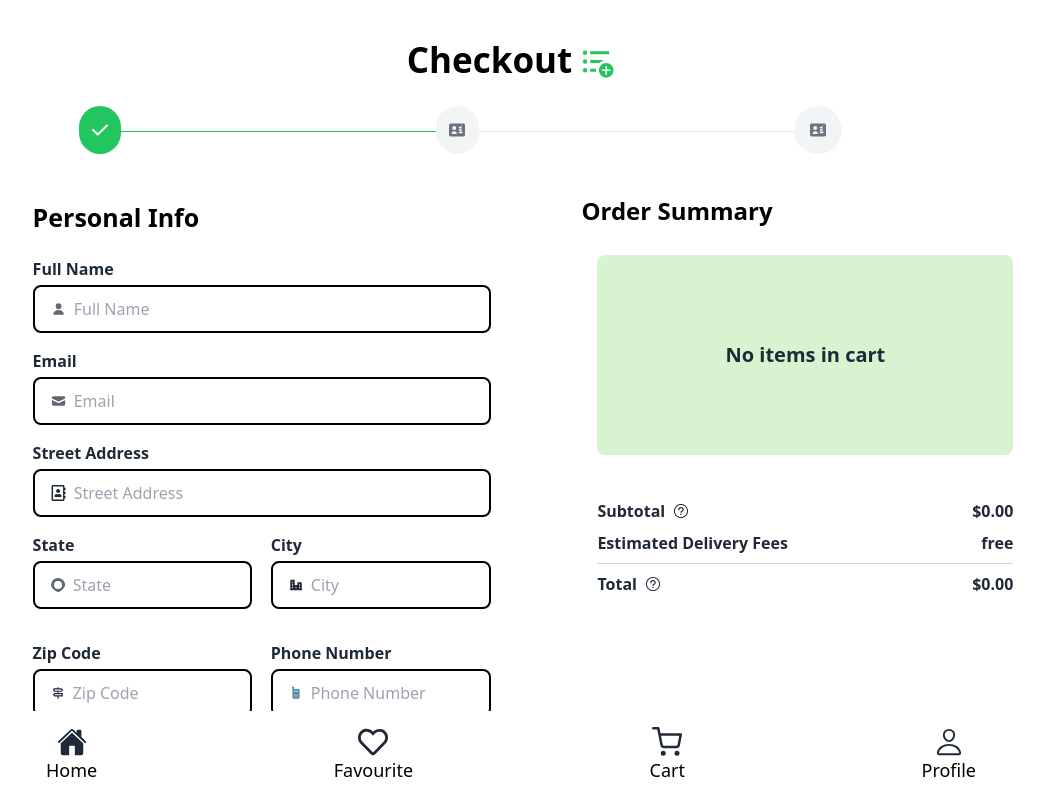
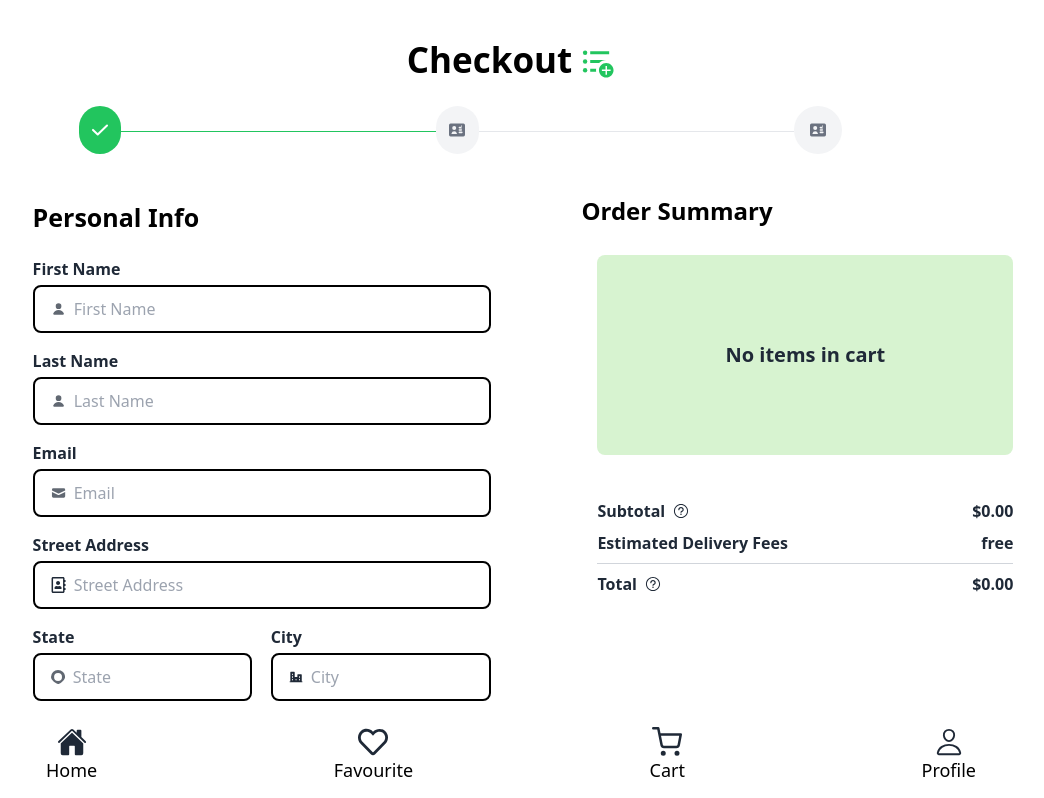
Before and after one commit to Brielle28/FreshFinds, a React (Vite) app: page /CheckOut in a window 1280 px wide. Shown: the top 798 px of the page, without its empty margins (129-1173 px from the left). Built offline with nearby package versions, Linux system fonts and the light colour scheme.

Commit message:
Personal info form bug fix

```diff
--- /dev/null
+++ b/src/Components/CheckOut/CheckoutOrderConfirmationAndOrderSummary.jsx
@@ -0,0 +1,18 @@
+import OrderSummary from "../CheckOut/OrderSummary";
+import OrderConfirmation from "./OrderConfirmation";
+const CheckoutOrderConfirmationAndOrderSummary = () => {
+  return (
+    <>
+     <div className="flex flex-col-reverse md:flex-row items-start justify-center w-[100%] mt-20 gap-[10px] md:gap-0 lg:gap-0">
+      <div className=" md:w-[46%]">
+        <OrderConfirmation/>
+      </div>
+      <div className=" md:w-[35%]">
+        <OrderSummary />
+      </div>
+    </div>
+    </>
+  )
+}
+
+export default CheckoutOrderConfirmationAndOrderSummary
--- a/src/Components/CheckOut/OrderConfirmation.jsx
+++ b/src/Components/CheckOut/OrderConfirmation.jsx
@@ -5,10 +5,43 @@ const OrderConfirmation = () => {
   const { handlePreviousStep } = useContext(UserContext);
   return (
     <>
-      <div className="flex flex-col items-center justify-center w-full mt-10">
-        <h1>OrderConfirmation</h1>
-        <button> Order </button>
-        <button onClick={handlePreviousStep} className="bg-green-500 p-5 rounded-[20px] text-white" > Previous </button>
+      <div className="flex flex-col items-start justify-start w-full md:px-0 px-5 bg-white rounded-lg md:w-[100%]">
+        <h2 className="mt-4 text-lg font-bold text-black sm:text-xl lg:text-2xl">
+          Order Confirmation
+        </h2>
+        {/* <p className="font-thin text-[23px] mt-1">
+          Checkyour information
+        </p> */}
+        <form className="flex flex-col items-start justify-start w-[80%] mt-5 ">
+          <div className="flex items-center justify-between w-full">
+            <div>
+              <p>
+                first name
+              </p>
+              <p>
+                Nnadozie
+              </p>
+            </div>
+            <div>
+              <p>
+                last Name
+              </p>
+              <p>
+                Chukwuemerie Clara
+              </p>
+            </div>
+          </div>
+        </form>
+        <div>
+          <button> Order </button>
+          <button
+            onClick={handlePreviousStep}
+            className="bg-green-500 p-5 rounded-[20px] text-white"
+          >
+            {" "}
+            Previous{" "}
+          </button>
+        </div>
       </div>
     </>
   );
--- a/src/Components/CheckOut/PersonalInfo.jsx
+++ b/src/Components/CheckOut/PersonalInfo.jsx
@@ -12,7 +12,8 @@ const PersonalInfo = () => {
     city: "",
     zipCode: "",
     phoneNumber: "",
-    fullName: "",
+    firstName: "",
+    lastName: "",
     email: "",
     streetAddress: "",
   });
@@ -22,7 +23,8 @@ const PersonalInfo = () => {
     city: false,
     zipCode: false,
     phoneNumber: false,
-    fullName: false,
+    firstName: false,
+    lastName: false,
     email: false,
     streetAddress: false,
   });
@@ -33,7 +35,8 @@ const PersonalInfo = () => {
       city: formData.city.trim() === "",
       zipCode: formData.zipCode.trim().length !== 5,
       phoneNumber: formData.phoneNumber.trim().length !== 11,
-      fullName: formData.fullName.trim() === "",
+      firstName: formData.firstName.trim() === "",
+      lastName: formData.lastName.trim() === "",
       email: !/^[^\s@]+@[^\s@]+\.[^\s@]+$/.test(formData.email),
       streetAddress: formData.streetAddress.trim() === "",
     };
@@ -67,12 +70,12 @@ const PersonalInfo = () => {
       </h2>
 
       <form onSubmit={handleSubmit} className="w-[90%] mt-5">
-        {/* Full Name */}
+        {/* First Name */}
         <div className="flex flex-col items-start justify-center w-full gap-1">
-          <h1 className="font-semibold">Full Name</h1>
+          <h1 className="font-semibold">First Name</h1>
           <label
             className={`flex items-center w-full gap-2 border-2 ${
-              errors.fullName
+              errors.firstName
                 ? "bg-red-100 border-red-400"
                 : "bg-white border-black"
             } input input-bordered`}
@@ -87,15 +90,47 @@ const PersonalInfo = () => {
             </svg>
             <input
               type="text"
-              name="fullName"
+              name="firstName"
               className="w-full bg-transparent grow"
-              placeholder="Full Name"
-              value={formData.fullName}
+              placeholder="First Name"
+              value={formData.firstName}
               onChange={handleChange}
             />
           </label>
-          {errors.fullName && (
-            <p className="text-sm text-red-600">Full name is required</p>
+          {errors.firstName && (
+            <p className="text-sm text-red-600">First name is required</p>
+          )}
+        </div>
+
+        {/* Last Name */}
+        <div className="flex flex-col items-start justify-center w-full gap-1 mt-4">
+          <h1 className="font-semibold">Last Name</h1>
+          <label
+            className={`flex items-center w-full gap-2 border-2 ${
+              errors.lastName
+                ? "bg-red-100 border-red-400"
+                : "bg-white border-black"
+            } input input-bordered`}
+          >
+            <svg
+              xmlns="http://www.w3.org/2000/svg"
+              viewBox="0 0 16 16"
+              fill="currentColor"
+              className="w-4 h-4 opacity-70"
+            >
+              <path d="M8 8a3 3 0 1 0 0-6 3 3 0 0 0 0 6ZM12.735 14c.618 0 1.093-.561.872-1.139a6.002 6.002 0 0 0-11.215 0c-.22.578.254 1.139.872 1.139h9.47Z" />
+            </svg>
+            <input
+              type="text"
+              name="lastName"
+              className="w-full bg-transparent grow"
+              placeholder="Last Name"
+              value={formData.lastName}
+              onChange={handleChange}
+            />
+          </label>
+          {errors.lastName && (
+            <p className="text-sm text-red-600">Last name is required</p>
           )}
         </div>
 
--- a/src/Pages/CheckOut.jsx
+++ b/src/Pages/CheckOut.jsx
@@ -4,8 +4,8 @@ import CheckoutSteps from "../Components/CheckOut/CheckoutSteps";
 import Layout from "../Components/Layout";
 import CheckOutPaymentAndSummary from "../Components/CheckOut/CheckOutPaymentAndSummary";
 import CheckOutPersonalInfoAndSummary from "../Components/CheckOut/CheckOutPersonalInfoAndSummary";
-import OrderConfirmation from "../Components/CheckOut/OrderConfirmation";
 import { UserContext } from "../Components/Context/UserProvider";
+import CheckoutOrderConfirmationAndOrderSummary from "../Components/CheckOut/CheckoutOrderConfirmationAndOrderSummary";
 
 const CheckOut = () => {
   const { currentStep } = useContext(UserContext);
@@ -18,7 +18,7 @@ const CheckOut = () => {
         <div className="flex items-center justify-center w-full">
           {currentStep === 0 && <CheckOutPersonalInfoAndSummary />}
           {currentStep === 1 && <CheckOutPaymentAndSummary />}
-          {currentStep === 2 && <OrderConfirmation />}
+          {currentStep === 2 && < CheckoutOrderConfirmationAndOrderSummary />}
         </div>
       </div>
     </Layout>
```
